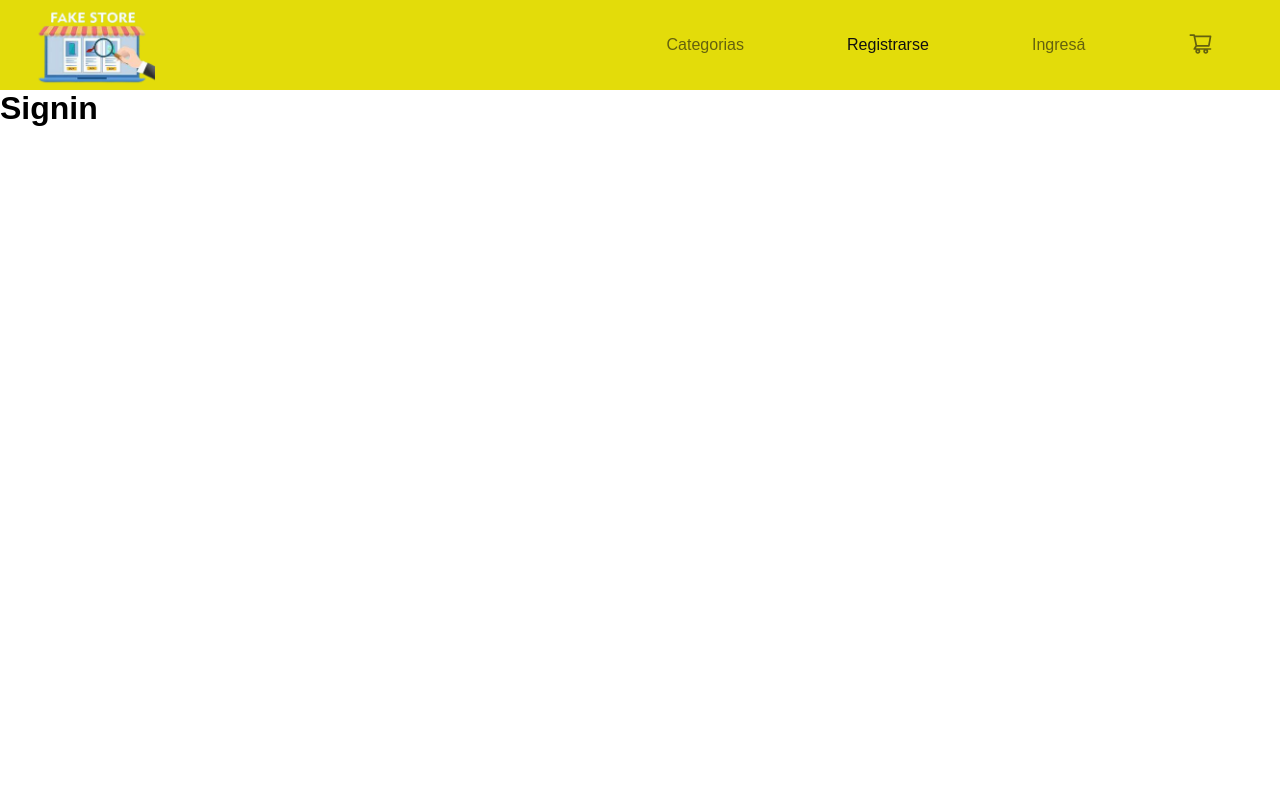
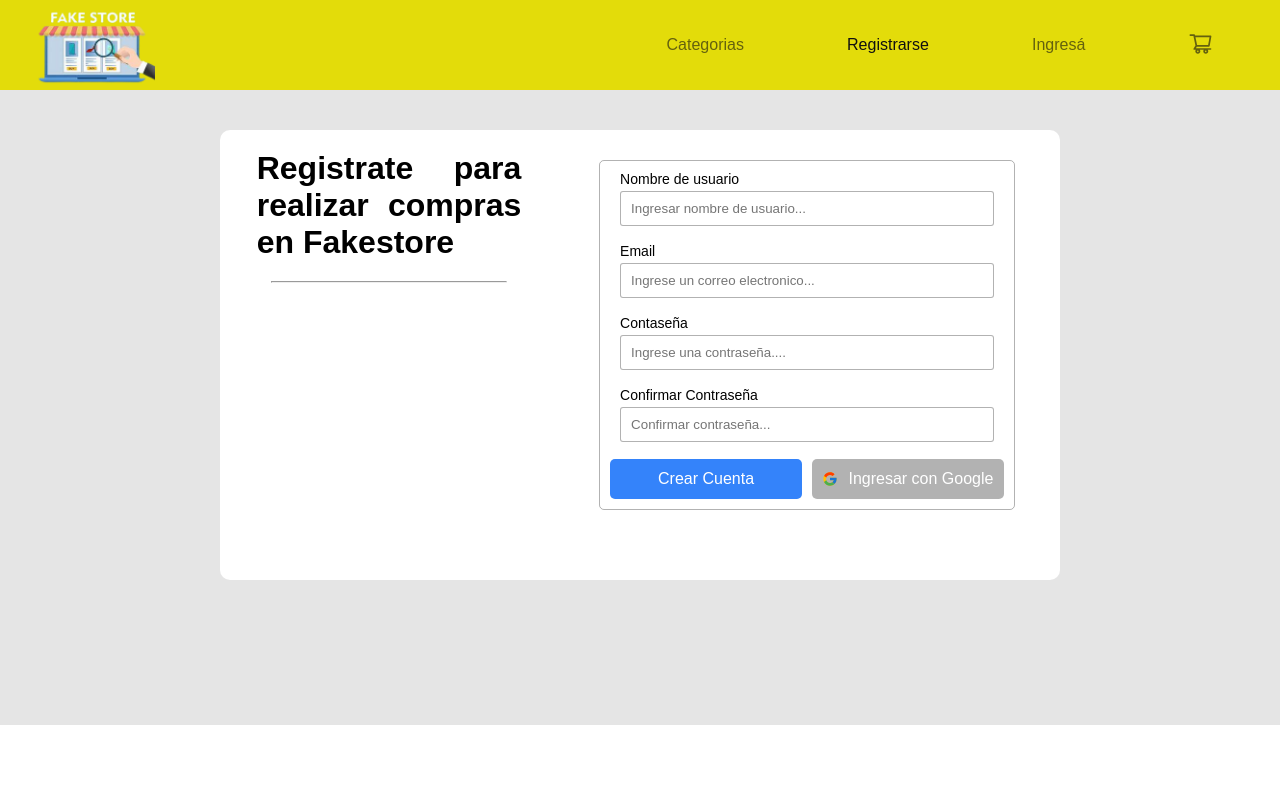
Before and after one commit to CVazquezOpalka/fake-shop-react, a React (Vite) app: page /signin in a window 1280 px wide. Shown: the top 800 px of the page. Built offline with nearby package versions, Linux system fonts and the light colour scheme; no server answers.

Commit message:
empezando la funcion de login y registro

```diff
--- a/package.json
+++ b/package.json
@@ -10,7 +10,9 @@
     "preview": "vite preview"
   },
   "dependencies": {
+    "@supabase/supabase-js": "^2.38.4",
     "axios": "^1.6.2",
+    "dotenv": "^16.3.1",
     "react": "^18.2.0",
     "react-dom": "^18.2.0",
     "react-icons": "^4.11.0",
--- a/src/App.jsx
+++ b/src/App.jsx
@@ -3,8 +3,15 @@ import { Layout } from "./components/Layout";
 import { Navbar } from "./components/Navbar";
 import { Footer } from "./components/Footer";
 import { GlobalStyle } from "./styles/GlobalStyle";
+import { useEffect } from "react";
+import { useDispatch } from "react-redux";
+import { fetchProducts } from "./redux/actions/product.actions";
 
 function App() {
+  const dispatch = useDispatch();
+  useEffect(() => {
+    dispatch(fetchProducts());
+  });
   return (
     <>
       <GlobalStyle></GlobalStyle>
--- a/src/pages/Home.jsx
+++ b/src/pages/Home.jsx
@@ -3,7 +3,7 @@ import { NavLink } from "react-router-dom";
 import styled from "styled-components";
 import { CardContext } from "../components/CardContext";
 import { Paginacion } from "../components/Paginacion";
-import { fetchProducts, filterProduct } from "../redux/actions/product.actions";
+import {filterProduct } from "../redux/actions/product.actions";
 import { useDispatch, useSelector } from "react-redux";
 
 export default function Home() {
@@ -43,8 +43,7 @@ export default function Home() {
   let productPages = filter.length ? pagination(filter) : pagination(product);
   /* useEffect */
   useEffect(() => {
-    dispatch(fetchProducts());
-    fetchProducts();
+
     onScroll();
   }, [page]);
 
--- a/src/pages/Signin.jsx
+++ b/src/pages/Signin.jsx
@@ -1,12 +1,155 @@
 import React from "react";
 import styled from "styled-components";
+import { FcGoogle } from "react-icons/fc";
 
 export default function Signin() {
   return (
     <Container>
-      <h1>Signin</h1>
+      <div className="content">
+        <Box>
+          <h1>Registrate para realizar compras en Fakestore</h1>
+          <hr />
+        </Box>
+        <Form>
+          <form action="">
+            <div className="inputField">
+              <label htmlFor="">Nombre de usuario</label>
+              <input type="text" placeholder="Ingresar nombre de usuario..." />
+            </div>
+            <div className="inputField">
+              <label htmlFor="">Email</label>
+              <input
+                type="text"
+                placeholder="Ingrese un correo electronico..."
+              />
+            </div>
+            <div className="inputField">
+              <label htmlFor="">Contaseña</label>
+              <input
+                type="password"
+                name=""
+                id=""
+                placeholder="Ingrese una contraseña...."
+              />
+            </div>
+            <div className="inputField">
+              <label htmlFor="">Confirmar Contraseña</label>
+              <input
+                type="password"
+                name=""
+                id=""
+                placeholder="Confirmar contraseña..."
+              />
+            </div>
+            <div className="buttons">
+              <button>Crear Cuenta</button>
+              <button className="google">
+                <FcGoogle /> Ingresar con Google
+              </button>
+            </div>
+          </form>
+        </Form>
+      </div>
     </Container>
   );
 }
 
-const Container = styled.div``;
+const Container = styled.div`
+  width: 100%;
+  min-height: 635px;
+  height: auto;
+  background-color: rgba(0, 0, 0, 0.1);
+  padding: 40px;
+  .content {
+    width: 70%;
+    height: 450px;
+    margin: 0 auto;
+    background-color: #fff;
+    border-radius: 10px;
+    overflow: hidden;
+    display: flex;
+    gap: 40px;
+    align-items: center;
+    justify-content: center;
+  }
+`;
+const Box = styled.div`
+  width: 35%;
+  height: 100%;
+  display: flex;
+  flex-direction: column;
+  h1 {
+    width: 90%;
+    margin: 20px auto;
+    text-align: justify;
+  }
+  hr {
+    width: 80%;
+    margin: 0 auto;
+  }
+`;
+const Form = styled.div`
+  width: 55%;
+  height: 100%;
+  display: flex;
+  form {
+    width: 90%;
+    height: 350px;
+    margin: 30px auto;
+    border: 1px solid rgba(0, 0, 0, 0.3);
+    border-radius: 5px;
+    padding: 10px;
+    display: flex;
+    flex-direction: column;
+    align-items: flex-start;
+    justify-content: space-between;
+    .inputField {
+      width: 100%;
+      height: 60px;
+      padding: 0 10px;
+      display: flex;
+      flex-direction: column;
+      align-items: flex-start;
+      label {
+        font-size: 14px;
+        margin-bottom: 4px;
+      }
+      input {
+        width: 100%;
+        height: 35px;
+        padding-left: 10px;
+        border-radius: 3px;
+        border: 1px solid rgba(0, 0, 0, 0.3);
+        &:focus {
+          border-color: #3483fa;
+          outline: 0;
+        }
+      }
+    }
+    .buttons {
+      width: 100%;
+      height: 40px;
+      display: flex;
+      align-items: center;
+      justify-content: center;
+      gap: 10px;
+      .google {
+        background-color: rgba(0, 0, 0, 0.3);
+      }
+      button {
+        width: 200px;
+        height: 100%;
+        cursor: pointer;
+        display: flex;
+        align-items: center;
+        justify-content: center;
+        gap: 10px;
+        font-size: 16px;
+        border: none;
+        background-color: #3483fa;
+        color: #fff;
+        border-radius: 5px;
+      }
+    }
+  }
+`;
--- a/src/pages/Signup.jsx
+++ b/src/pages/Signup.jsx
@@ -4,9 +4,126 @@ import styled from "styled-components";
 export default function Signup() {
   return (
     <Container>
-      <h1>Signup</h1>
+      <div className="content">
+        <Box>
+          <h1>Ingresá tu e-mail, o usuario de fakeStore</h1>
+          <hr />
+        </Box>
+        <Form>
+          <form action="">
+            <div className="inputField">
+              <label htmlFor="">Nombre de usuario o e-maíl</label>
+              <input type="text" placeholder="ingrese su usuario o email..." />
+            </div>
+            <div className="inputField">
+              <label htmlFor="">Contaseña</label>
+              <input
+                type="password"
+                name=""
+                id=""
+                placeholder="ingrese su contraseña.."
+              />
+            </div>
+            <div className="buttons">
+              <button>Ingresa</button>
+              <button>¿Olvidaste tu contraseña?</button>
+            </div>
+          </form>
+        </Form>
+      </div>
     </Container>
   );
 }
 
-const Container = styled.div``;
+const Container = styled.div`
+  width: 100%;
+  min-height: 635px;
+  height: auto;
+  background-color: rgba(0, 0, 0, 0.1);
+  padding: 40px;
+  .content {
+    width: 70%;
+    height: 450px;
+    margin: 0 auto;
+    background-color: #fff;
+    border-radius: 10px;
+    overflow: hidden;
+    display: flex;
+    gap: 40px;
+    align-items: center;
+    justify-content: center;
+  }
+`;
+const Box = styled.div`
+  width: 35%;
+  height: 100%;
+  display: flex;
+  flex-direction: column;
+  h1 {
+    width: 90%;
+    margin: 20px auto;
+    text-align: justify;
+  }
+  hr {
+    width: 80%;
+    margin: 0 auto;
+  }
+`;
+const Form = styled.div`
+  width: 55%;
+  height: 100%;
+  display: flex;
+  form {
+    width: 90%;
+    height: 210px;
+    margin: 30px auto;
+    border: 1px solid rgba(0, 0, 0, 0.3);
+    border-radius: 5px;
+    padding: 10px;
+    display: flex;
+    flex-direction: column;
+    align-items: flex-start;
+    justify-content: space-between;
+    .inputField {
+      width: 100%;
+      height: 60px;
+      padding: 0 10px;
+      display: flex;
+      flex-direction: column;
+      align-items: flex-start;
+      label {
+        font-size: 14px;
+        margin-bottom: 4px;
+      }
+      input {
+        width: 100%;
+        height: 35px;
+        padding-left: 10px;
+        border-radius: 3px;
+        border: 1px solid rgba(0, 0, 0, 0.3);
+        &:focus {
+          border-color: #3483fa;
+          outline:0;
+        }
+      }
+    }
+    .buttons {
+      width: 100%;
+      height: 40px;
+      display: flex;
+      align-items: center;
+      justify-content: center;
+      gap: 10px;
+      button {
+        width: 200px;
+        height: 100%;
+        cursor: pointer;
+        display: inline-block;
+        border: none;
+        background-color: #3483fa;
+        color: #fff;
+        border-radius: 5px;
+      }
+    }
+  }
+`;
--- a/src/redux/actions/product.actions.js
+++ b/src/redux/actions/product.actions.js
@@ -3,6 +3,8 @@ import {
   FETCH_PRODUCTS,
   REQUEST,
   FILTER_PRODUCT,
+  UPDATE_DETAIL,
+  SWIPER_PRODUCT,
 } from "../type/product.type.actions";
 import axios from "axios";
 
@@ -43,3 +45,12 @@ export const filterProduct = (data) => (dispatch) => {
     payload: data,
   });
 };
+
+export const updateDetail = () => ({
+  type: UPDATE_DETAIL,
+});
+
+export const swiperProduct = (data) => ({
+  type: SWIPER_PRODUCT,
+  payload: data,
+});
--- a/src/redux/reducer/productReducer.js
+++ b/src/redux/reducer/productReducer.js
@@ -3,13 +3,17 @@ import {
   FETCH_PRODUCTS,
   FILTER_PRODUCT,
   REQUEST,
+  UPDATE_DETAIL,
+  SWIPER_PRODUCT,
 } from "../type/product.type.actions";
 
 const initialState = {
   products: [],
   filterProducts: [],
+  swiper: [],
   product: {},
   isLoading: false,
+  swiperLoading: true,
 };
 
 export const productReducer = (state = initialState, { type, payload }) => {
@@ -25,11 +29,23 @@ export const productReducer = (state = initialState, { type, payload }) => {
         products: payload,
         isLoading: false,
       };
+    case SWIPER_PRODUCT:
+      const swiperState = state.products.filter((e) => e.category === payload);
+      return {
+        ...state,
+        swiper: swiperState,
+        swiperLoading: false,
+      };
     case FETCH_PRODUCT:
       return {
         ...state,
         product: payload,
         isLoading: false,
+      };
+    case UPDATE_DETAIL:
+      return {
+        ...state,
+        product: {},
       };
     case FILTER_PRODUCT:
       if (payload.trim() !== "") {
--- a/src/redux/type/product.type.actions.js
+++ b/src/redux/type/product.type.actions.js
@@ -2,3 +2,5 @@ export const FETCH_PRODUCTS = "FETCH_PRODUCTS";
 export const FETCH_PRODUCT = "FETCH_PRODUCT";
 export const REQUEST = "REQUEST";
 export const FILTER_PRODUCT = "FILTER_PRODUCT"
+export const UPDATE_DETAIL = "UPDATE_DETAIL"
+export const SWIPER_PRODUCT = "SWIPER_PRODUCT"
--- /dev/null
+++ b/src/supabase/supabase.config.jsx
@@ -0,0 +1,6 @@
+import { createClient } from "@supabase/supabase-js";
+
+export const supabase = createClient(
+  import.meta.env.VITE_APP_SUPABASE_URL,
+  import.meta.env.VITE_APP_SUPABASE_ANON_KEY
+);
```
Also changed, not shown: src/components/Swiper.jsx (+26 -9 lines), src/context/AuthContext.jsx (added, +32 -0 lines), src/pages/Detail.jsx (+8 -34 lines), 2 other files (tests, documents, lock files or other folders).
